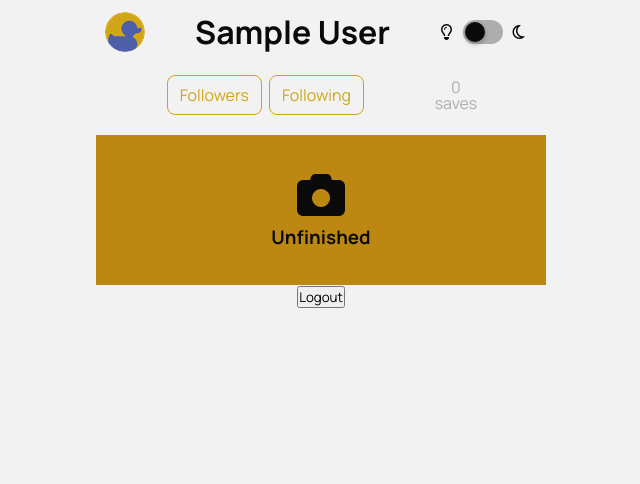
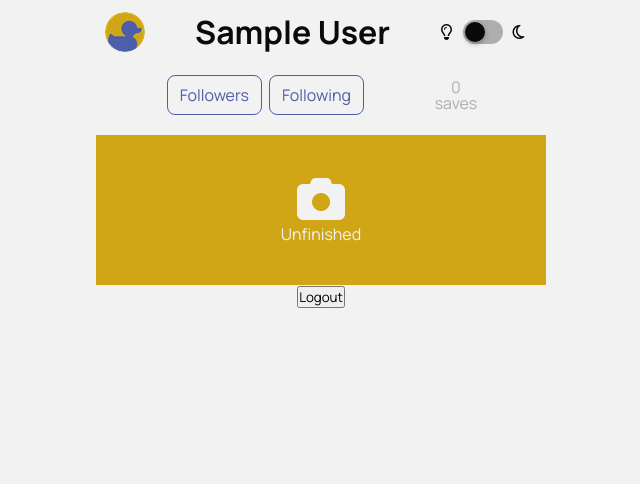
Before and after one commit to pedvel/photo_quiz, a Django app: page /profile/ in a window 1280 px wide. Shown: the top 484 px of the page, without its empty margins (319-959 px from the left). Run offline with Django 5.2, Linux system fonts and the light colour scheme; the visitor is signed in with stand-in values (Sample User, id 1); data that the repository does not hold is empty; some libraries are stand-ins or nearby versions.

Commit message:
Profile V1 finished

```diff
--- a/v1/static/profile.js
+++ b/v1/static/profile.js
@@ -1,4 +1,4 @@
-// Select the elements
+// Temporary function to show upcoming features in popups
 const followersButton = document.getElementById('followers');
 const followingButton = document.getElementById('following');
 const bmkOthersDiv = document.getElementById('bmkOthers');
@@ -10,14 +10,14 @@ function showMessage(message) {
     popup.style.display = 'block';
     // Add event listener to hide the popup when clicking outside
     setTimeout(() => {
-        document.addEventListener('touchstart', hidePopup);
+        document.addEventListener('touchstart', hidePopup2);
     }, 300); // 300 milliseconds delay, adjust as needed
 }
 
 // Function to hide the popup
-function hidePopup() {
+function hidePopup2() {
     popup.style.display = 'none';
-    document.removeEventListener('touchstart', hidePopup);
+    document.removeEventListener('touchstart', hidePopup2);
 }
 
 // Event listeners for each element
@@ -47,3 +47,38 @@ bmkOthersDiv.addEventListener('touchstart', () => {
     `;
     showMessage(message);
 });
+
+
+// Function to display participation popup
+const explorePopup = document.getElementById('explorePopup');
+const explorePopupText = document.querySelector('.explorePopup_text');
+
+// Function to show the pop-up
+function showPopup() {
+    explorePopup.style.display = 'block';
+}
+
+// Function to hide the pop-up
+function hidePopup() {
+    explorePopup.style.display = 'none';
+}
+
+// Global function to be called when the snapTheme icon is clicked
+window.snapTheme = function () {
+    showPopup();
+};
+
+// Event listener to close the pop-up when tapping outside of "explorePopup_text"
+document.addEventListener('touchstart', function (event) {
+    // Check if the popup is visible
+    if (explorePopup.style.display === 'block') {
+        // Check if the tap is outside explorePopup_text
+        if (!explorePopupText.contains(event.target)) {
+            hidePopup();
+        } else {
+            console.log('Tapped inside explorePopup_text. Popup remains visible.');
+        }
+    } else {
+        console.log('Popup is not visible; no action taken.');
+    }
+});
--- a/v1/static/styles.css
+++ b/v1/static/styles.css
@@ -302,6 +302,7 @@ body.dark-mode .modal-content {
     background-color: var(--yellow);
     color: var(--black);
 }
+
 .modal-content img {
     border-radius: 8px;
 }
@@ -733,7 +734,7 @@ body.dark-mode .errorlist li {
     height: 70vh;
 }
 
-.mainNoPhoto form input {
+#photoForm input {
     display: none;
 }
 
@@ -750,6 +751,7 @@ body.dark-mode .errorlist li {
     position: relative;
     left: 50%;
     transform: translateX(-50%);
+    align-self: baseline;
 }
 
 body.dark-mode .shutter-button {
@@ -872,6 +874,7 @@ body.dark-mode .headerApp {
     background-color: var(--black);
     transition: background-color 0.3s ease;
 }
+
 .mainPhoto {
     top: 75px;
     position: relative;
@@ -1179,6 +1182,23 @@ body.dark-mode .explorePopup_text h2 {
     margin-bottom: 20px;
 }
 
+.buttonsecondary2 {
+    border-radius: 8px;
+    border: 1px solid var(--purple);
+    margin: .25rem .125rem;
+    padding: 0.50rem 0.75rem;
+    text-decoration: none;
+    color: var(--purple);
+    font-weight: 400;
+    font-size: 1rem;
+    cursor: pointer;
+}
+
+body.dark-mode .buttonsecondary2 {
+    border: 1px solid var(--yellow);
+    color: var(--yellow);
+}
+
 .userHeader p {
     color: var(--darkgrey);
     line-height: 1;
@@ -1192,6 +1212,13 @@ body.dark-mode .explorePopup_text h2 {
 
 .popupprofile {
     top: 30% !important;
+    background-color: var(--purple) !important;
+    color: var(--white) !important;
+}
+
+body.dark-mode .popupprofile {
+    background-color: var(--yellow) !important;
+    color: var(--black) !important;
 }
 
 .participate {
@@ -1201,12 +1228,13 @@ body.dark-mode .explorePopup_text h2 {
     display: flex;
     flex-direction: column;
     justify-content: center;
-    gap: 5px;
-    background-color: var(--yellowhover);
+    background-color: var(--yellow);
+    color: var(--white);
 }
 
 body.dark-mode .participate {
-    background-color: var(--purplehover);
+    background-color: var(--purple);
+    color: var(--black);
 }
 
 .participate i {
@@ -1304,5 +1332,4 @@ body.dark-mode .participate {
     .mainNoPhoto h2 {
         font-size: 1.2rem;
     }
-
 }
--- a/v1/templates/profile.html
+++ b/v1/templates/profile.html
@@ -25,8 +25,8 @@
     <main class="mainPhoto explore">
         <div class="userHeader">
             <div>
-                <a id="followers" class="buttonsecondary">Followers</a>
-                <a id="following" class="buttonsecondary">Following</a>
+                <a id="followers" class="buttonsecondary2">Followers</a>
+                <a id="following" class="buttonsecondary2">Following</a>
             </div>
             <div id="bmkOthers">
                 <p>{{total_bkm}}</p>
@@ -36,25 +36,41 @@
         </div>
         <div id="popup" class="popup popupprofile"></div>
 
-        {% with theme_found=False %}
+        {% if today_participation %}
             {% for item in photos %}
                 {% if theme in item.quiz_content %}
-                    {% with theme_found=True %}
-                    {% endwith %}
+                    <div class="photoOfTheDay">
+                        <img src="{{ item.pic }}" alt="{{ item.theme }}">
+                    </div>
                 {% endif %}
             {% endfor %}
+        {% else %}
+        <div class="participate">
+            <i onclick="snapTheme()" class="fa-solid fa-camera snapTheme"></i>
+            <p>{{ theme }}</p>
+        </div>
+        {% endif %}
 
-            {% if theme_found %}
-                <div class="photoOfTheDay">
-                    <img src="{{ item.pic }}" alt="{{ item.theme }}">
+        <div id="explorePopup" class="explorePopup">
+            <div class="explorePopup_text">
+                <div>
+                    <p>Snap and participate</p>
+                    <p>in today's theme</p>
+                    <h1 class="highlightText">{{ theme }}</h1>
                 </div>
-            {% else %}
-                <div class="participate">
-                    <i class="fa-solid fa-camera"></i>
-                    <h3>{{ theme }}</h3>
-                </div>
-            {% endif %}
-        {% endwith %}
+                <!-- Hidden form -->
+                <form id="photoForm" enctype="multipart/form-data">
+                    <input id="upload" name="pic" type="file" accept="image/*" capture="environment" required/>
+                    <input name="theme" type="hidden" value="{{theme}}">
+                    <label for="upload" class="shutter-button"></label>
+                </form>
+            </div>
+        </div>
+        <div class="loading" id="loading">
+            <div class="spinner"></div>
+        </div>
+        <script src="../static/upload.js"></script>
+
 
         <div class="image-grid">
             {% for item in photos %}
```
Lines whose indentation alone changed are shown as unchanged.
